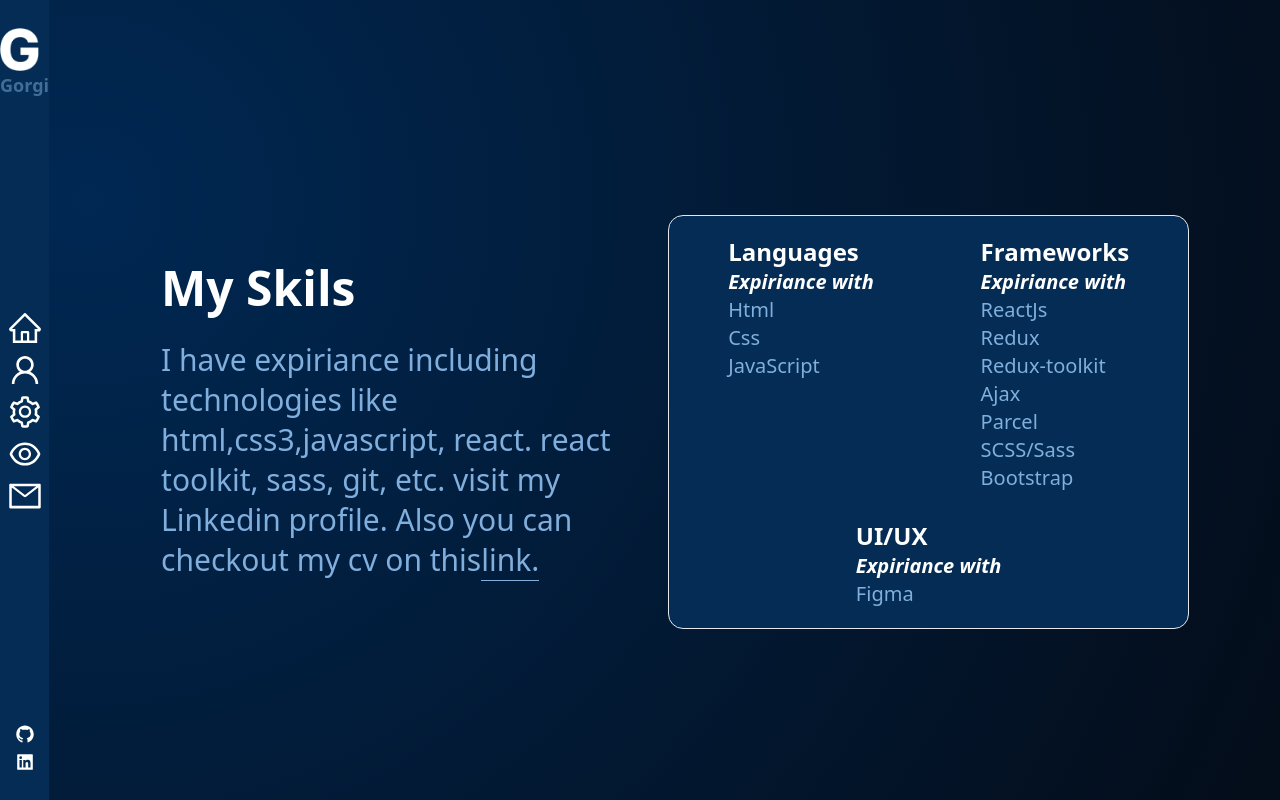
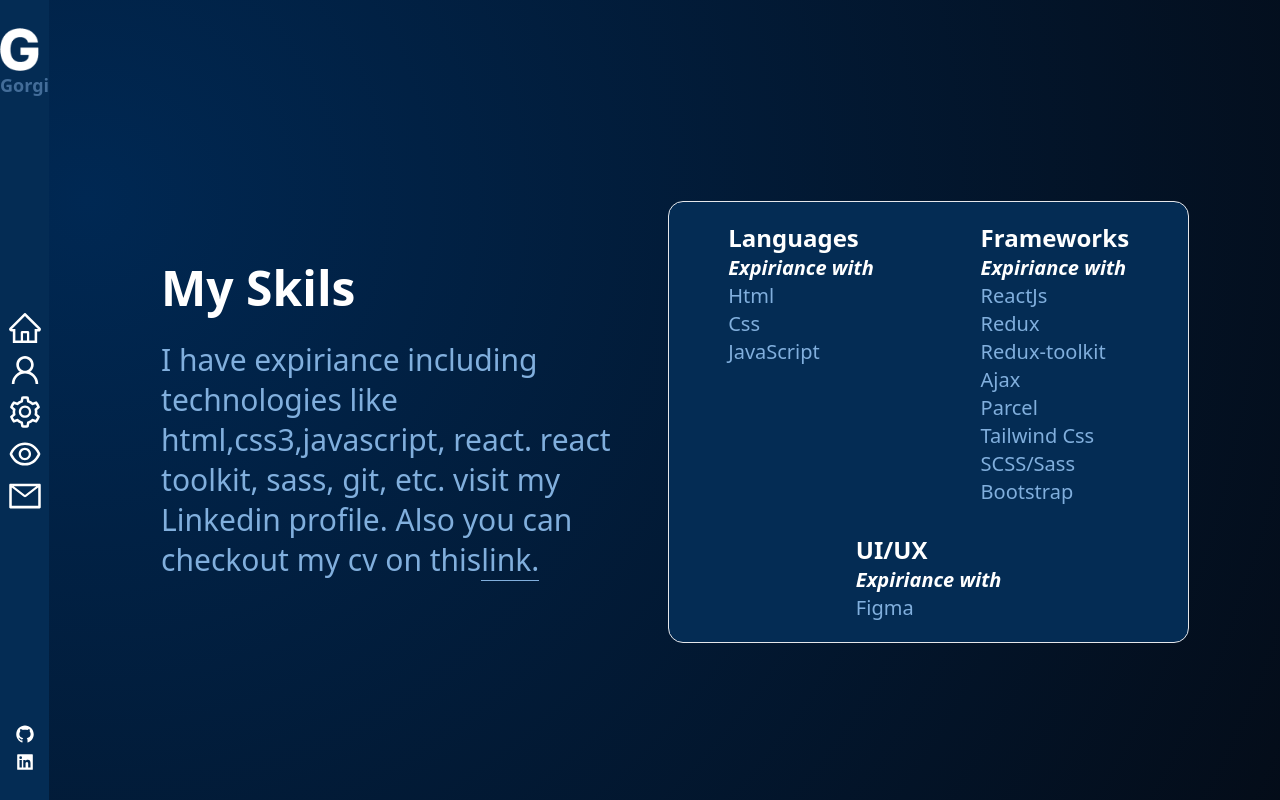
Before and after one commit to gorgitanevski/portfolio, a React (Create React App) app: page /skils in a window 1280 px wide. Shown: the top 800 px of the page. Built offline with nearby package versions, Linux system fonts and the light colour scheme.

Commit message:
skils change

```diff
--- a/src/sections/SkilsSection.js
+++ b/src/sections/SkilsSection.js
@@ -45,6 +45,7 @@ const SkilsSection = () => {
           <Item>Redux-toolkit</Item>
           <Item>Ajax</Item>
           <Item>Parcel</Item>
+          <Item>Tailwind Css</Item>
           <Item>SCSS/Sass</Item>
           <Item>Bootstrap</Item>
         </div>
```
